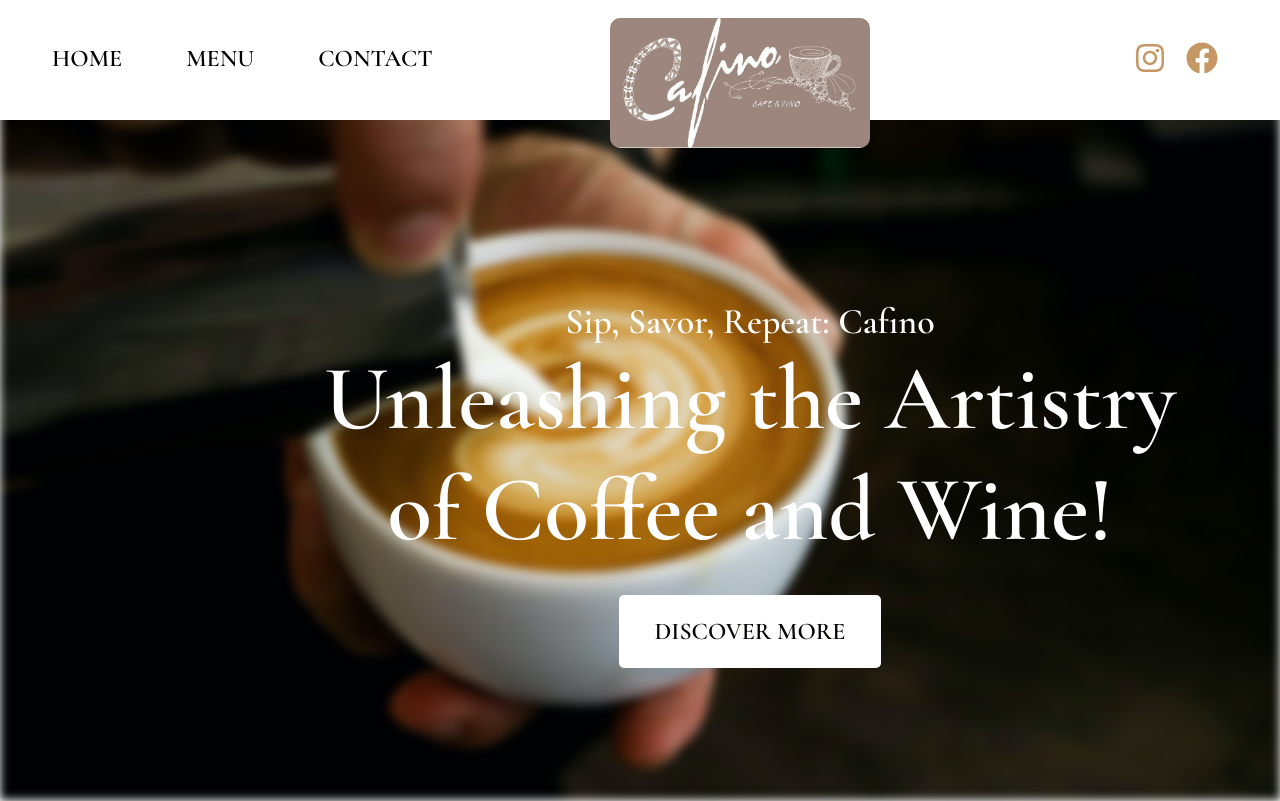
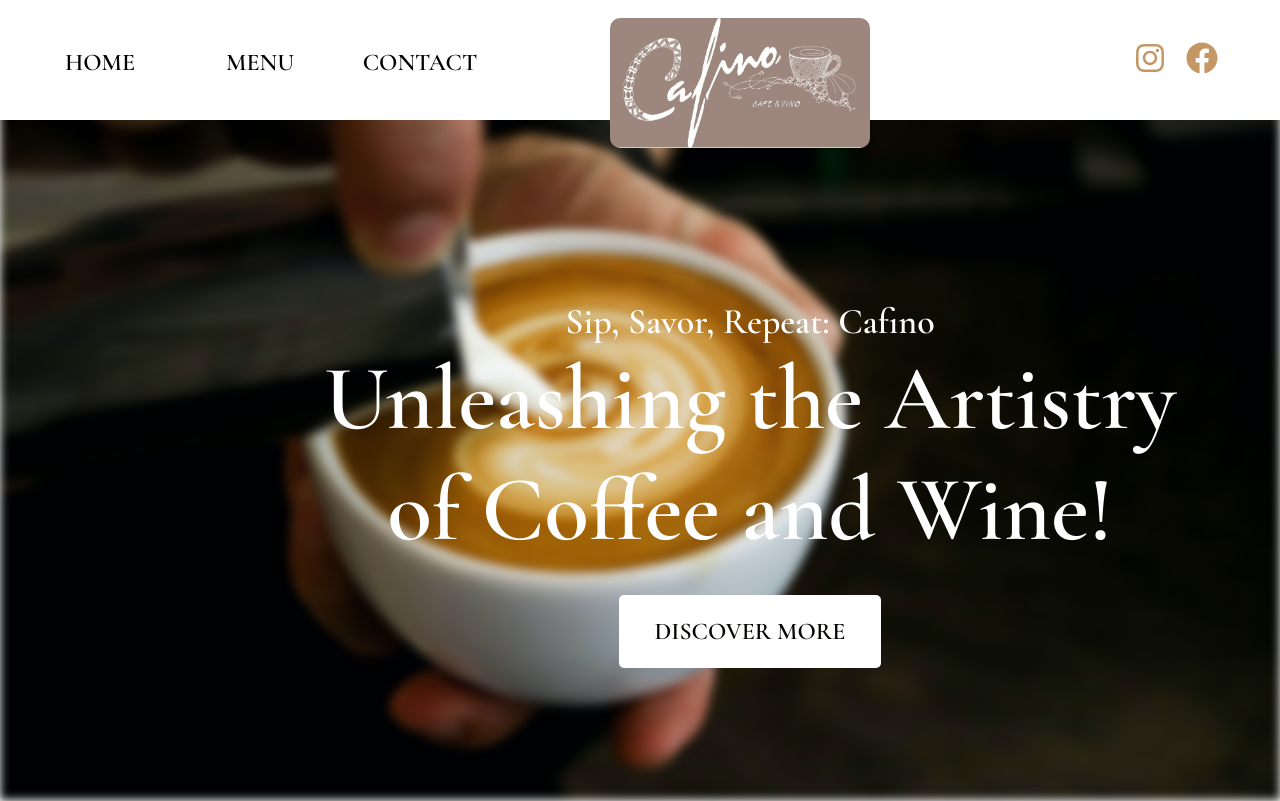
Before and after one commit to ececmk/cafino, a React (Create React App) app: page / in a window 1280 px wide. Shown: the top 801 px of the page. Built offline with nearby package versions, Linux system fonts and the light colour scheme.

Commit message:
navbar buttons styling done

```diff
--- a/src/Components/GlobalComponents/Navbar/Navbar.css
+++ b/src/Components/GlobalComponents/Navbar/Navbar.css
@@ -19,17 +19,85 @@ nav ul {
 
 nav ul li {
   list-style: none;
+  width: 150px;
+  height: 50px;
+  display: flex;
+  align-items: center;
+  justify-content: center;
+  margin: 5px;
+  position: relative;
+  overflow: hidden;
+}
+
+nav ul li:before {
+  content: '';
+  position: absolute;
+  top:0;
+  left: -100%;
+  width: 100%;
+  height: 4px;
+  background-color: var(--bg-gold);
+  transition: all 0.5s;
+}
+
+nav ul li:hover:before {
+  left:0;
+}
+
+nav ul li:after{
+  content: '';
+  position: absolute;
+  bottom: 0;
+  right: -100%;
+  width: 100%;
+  height: 4px;
+  background-color: var(--bg-gold);
+  transition: all 0.5s;
+}
+
+nav ul li:hover:after {
+  right: 0;
 }
 
 nav ul li a {
   display: block;
   text-decoration: none;
+  text-align: center;
   color: black;
-  padding: 12px 32px;
   font-family: var(--heading-font);
   font-size: var(--nav-font-size);
   font-weight: var(--nav-font-weight);
   text-transform: var(--font-uppercase-transform);
+}
+
+span:before {
+  content: '';
+  position: absolute;
+  top:-100%;
+  left: 0;
+  width: 4px;
+  height: 100%;
+  background-color: var(--bg-gold);
+  transition: all 0.5s;
+}
+
+nav ul li:hover span:before {
+  top: 0;
+}
+
+span:after {
+  content: '';
+  position: absolute;
+  bottom:-100%;
+  right: 0;
+  width: 4px;
+  height: 100%;
+  background-color: var(--bg-gold);
+  transition: all 0.5s;
+}
+
+nav ul li:hover span:after {
+  bottom: 0;
 }
 
 .cafinoLogo {
--- a/src/Components/GlobalComponents/Navbar/Navbar.js
+++ b/src/Components/GlobalComponents/Navbar/Navbar.js
@@ -25,12 +25,15 @@ export const Navbar = () => {
             <ul className={menuOpen ? "open" : ""}>
                 <li>
                     <NavLink to="/">Home</NavLink>
+                    <span></span>
                 </li>
                 <li>
                     <NavLink to="/menu">Menu</NavLink>
+                    <span></span>
                 </li>
                 <li>
                     <NavLink to="/contact">Contact</NavLink>
+                    <span></span>
                 </li>
             </ul>
             <a href="/">
```
